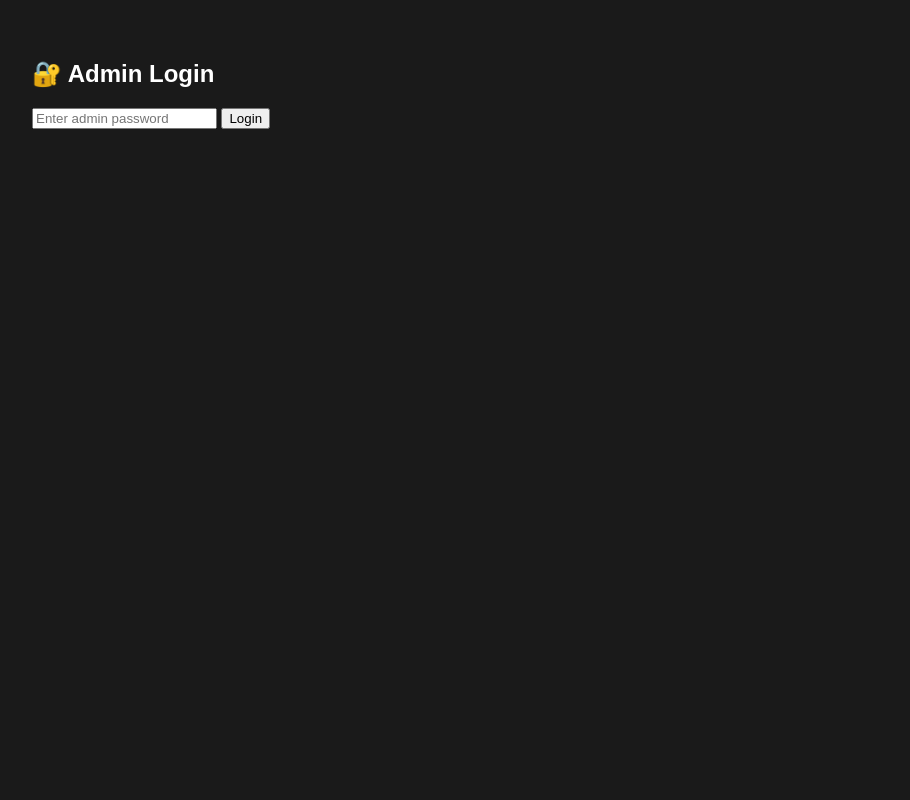
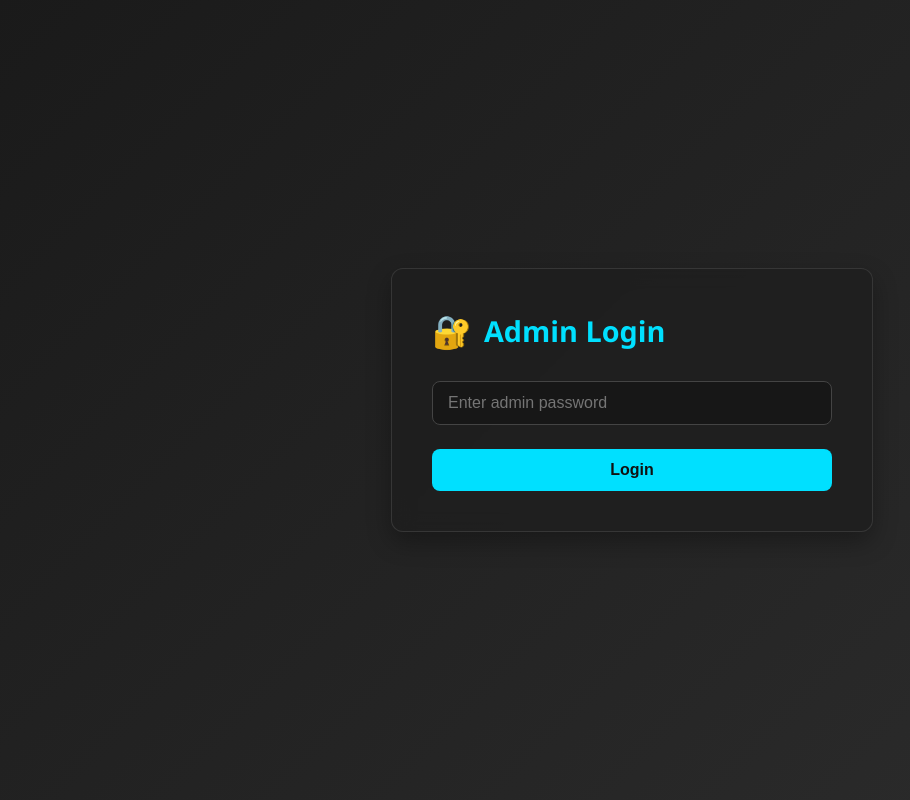
Before and after one commit to sumit891/STUDY_WITH_RNA_BOOKS, a Flask app: page /admin in a window 1280 px wide. Shown: the whole page, without its empty margins (8-918 px from the left). Run offline with Flask 3, Linux system fonts and the light colour scheme.

Commit message:
change file

```diff
--- a/templates/admin_login.html
+++ b/templates/admin_login.html
@@ -1,18 +1,122 @@
 <!DOCTYPE html>
-<html>
+<html lang="en">
 <head>
-  <title>Admin Login</title>
+  <meta charset="UTF-8">
+  <meta name="viewport" content="width=device-width, initial-scale=1.0">
+  <title>Admin Login | StudyVerse</title>
+  <style>
+    body {
+      background: linear-gradient(135deg, #1a1a1a, #2d2d2d);
+      color: #ffffff;
+      font-family: 'Segoe UI', Tahoma, Geneva, Verdana, sans-serif;
+      display: flex;
+      justify-content: center;
+      align-items: center;
+      min-height: 100vh;
+      margin: 0;
+      padding: 0;
+    }
+
+    .login-container {
+      background: rgba(30, 30, 30, 0.8);
+      backdrop-filter: blur(10px);
+      border-radius: 12px;
+      padding: 2.5rem;
+      width: 100%;
+      max-width: 400px;
+      box-shadow: 0 10px 25px rgba(0, 0, 0, 0.3);
+      border: 1px solid rgba(255, 255, 255, 0.1);
+    }
+
+    .login-header {
+      display: flex;
+      align-items: center;
+      gap: 12px;
+      margin-bottom: 1.8rem;
+    }
+
+    .login-header h2 {
+      margin: 0;
+      font-size: 1.8rem;
+      color: #00e0ff;
+    }
+
+    .login-form {
+      display: flex;
+      flex-direction: column;
+      gap: 1.5rem;
+    }
+
+    .input-group {
+      display: flex;
+      flex-direction: column;
+      gap: 0.5rem;
+    }
+
+    input {
+      padding: 12px 15px;
+      border-radius: 8px;
+      border: 1px solid #444;
+      background: rgba(20, 20, 20, 0.7);
+      color: white;
+      font-size: 1rem;
+      transition: all 0.3s ease;
+    }
+
+    input:focus {
+      outline: none;
+      border-color: #00e0ff;
+      box-shadow: 0 0 0 2px rgba(0, 224, 255, 0.2);
+    }
+
+    button {
+      background: #00e0ff;
+      color: #111;
+      border: none;
+      padding: 12px;
+      border-radius: 8px;
+      font-size: 1rem;
+      font-weight: 600;
+      cursor: pointer;
+      transition: all 0.3s ease;
+    }
+
+    button:hover {
+      background: #00b8d4;
+      transform: translateY(-2px);
+    }
+
+    .error-message {
+      color: #ff4d4d;
+      margin-top: 1rem;
+      text-align: center;
+      font-size: 0.9rem;
+    }
+
+    .lock-icon {
+      font-size: 2rem;
+    }
+  </style>
 </head>
-<body style="background:#1a1a1a; color:white; padding:2rem; font-family:sans-serif;">
-  <h2>🔐 Admin Login</h2>
-  <form action="/admin" method="post">
+<body>
+  <div class="login-container">
+    <div class="login-header">
+      <span class="lock-icon">🔐</span>
+      <h2>Admin Login</h2>
+    </div>
+
+    <form class="login-form" action="/admin" method="post">
+      <div class="input-group">
         <input type="password" name="password" placeholder="Enter admin password" required>
+      </div>
       <button type="submit">Login</button>
     </form>
+
     {% with messages = get_flashed_messages() %}
       {% if messages %}
-      <p style="color: red;">{{ messages[0] }}</p>
+        <p class="error-message">{{ messages[0] }}</p>
       {% endif %}
     {% endwith %}
+  </div>
 </body>
 </html>
```
Also changed, not shown: templates/Book.html (+17 -7 lines). Lines whose indentation alone changed are shown as unchanged.
